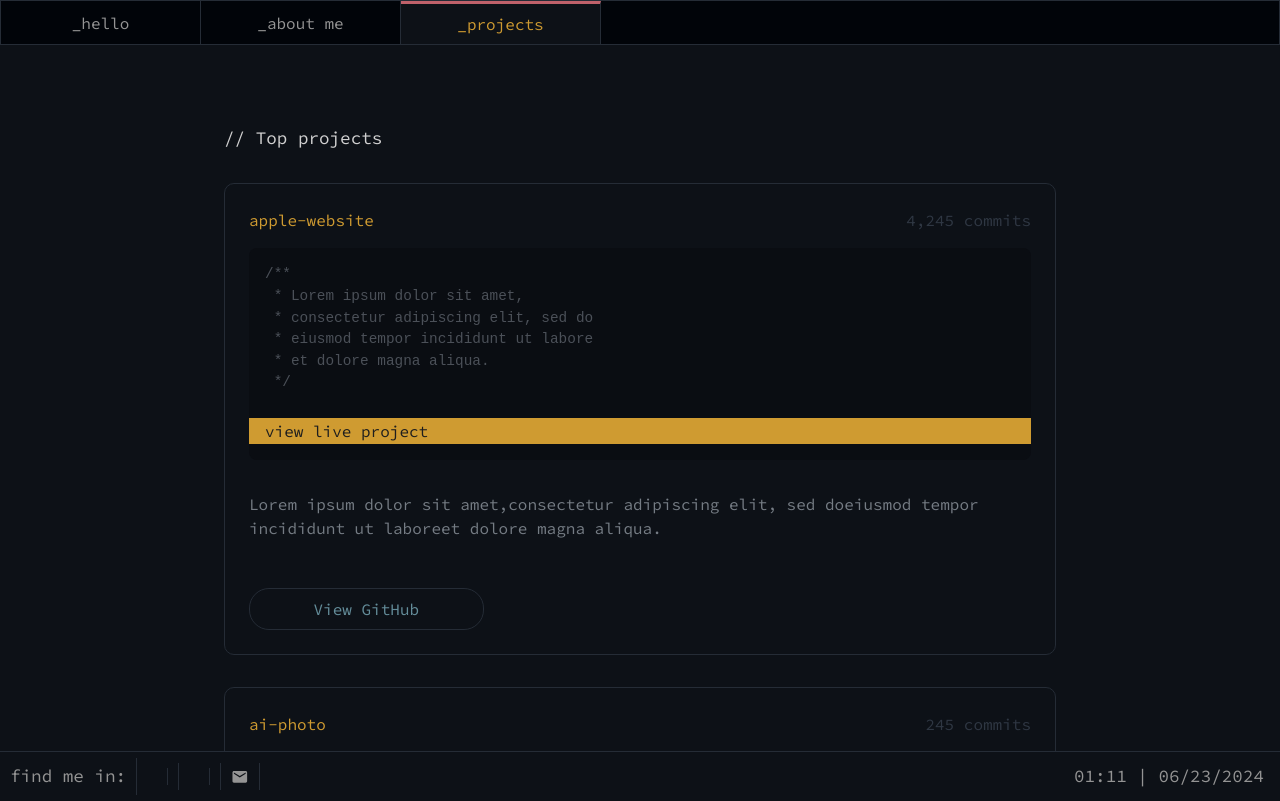
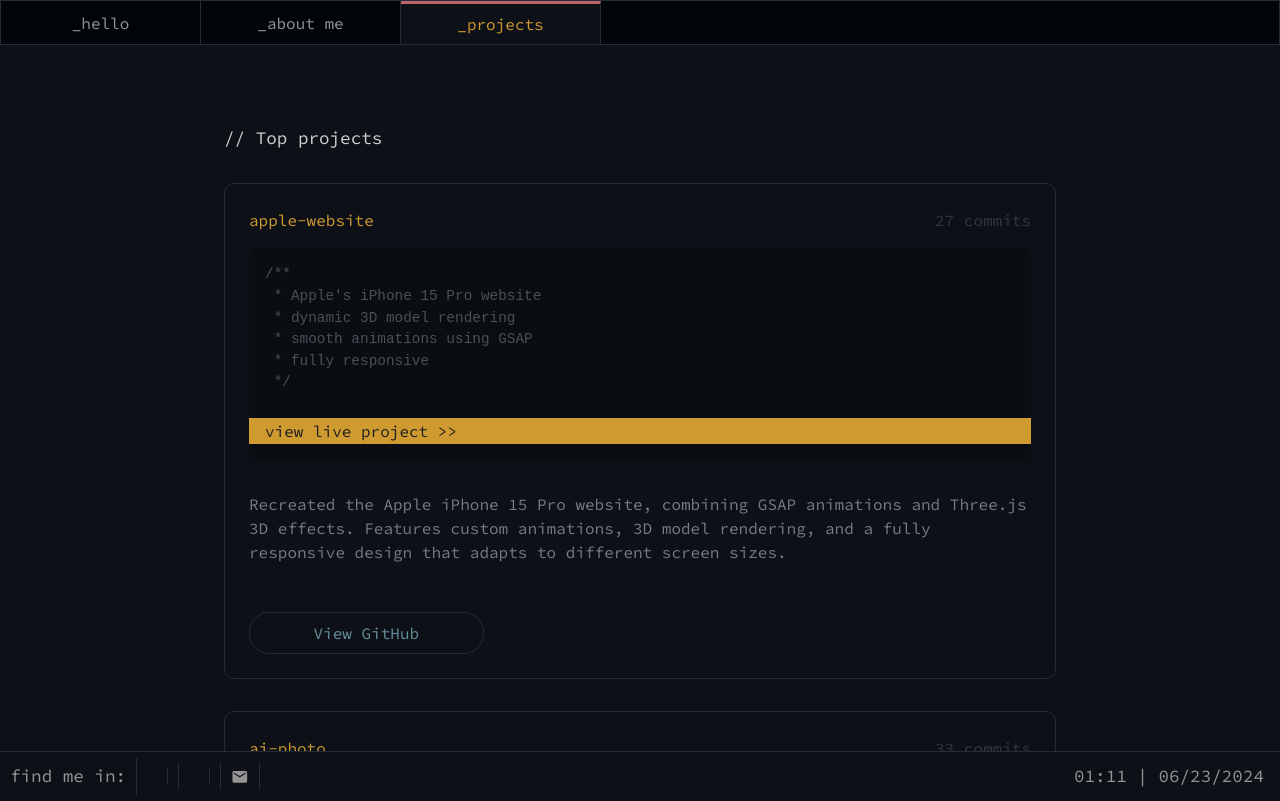
Before and after one commit to jung-eugene/portfolio, a Next.js app: page /project in a window 1280 px wide. Built offline with nearby package versions, Linux system fonts and the light colour scheme; some icons are missing.

Commit message:
add all project info

```diff
--- a/pages/project.jsx
+++ b/pages/project.jsx
@@ -4,43 +4,51 @@ import styles from "../styles/Project.module.css";
 const projects = [
   {
     title: "apple-website",
-    description: [
-      "Lorem ipsum dolor sit amet,",
-      "consectetur adipiscing elit, sed do",
-      "eiusmod tempor incididunt ut labore",
-      "et dolore magna aliqua.",
+    codeBlockContent: [
+      "Apple's iPhone 15 Pro website",
+      "dynamic 3D model rendering",
+      "smooth animations using GSAP",
+      "fully responsive",
     ],
-    commits: "4,245 commits",
+    description:
+      "Recreated the Apple iPhone 15 Pro website, combining GSAP animations and Three.js 3D effects. Features custom animations, 3D model rendering, and a fully responsive design that adapts to different screen sizes.",
+    commits: "27 commits",
   },
   {
     title: "ai-photo",
-    description: [
-      "Lorem ipsum dolor sit amet,",
-      "consectetur adipiscing elit, sed do",
-      "eiusmod tempor incididunt ut labore",
-      "et dolore magna aliqua.",
+    codeBlockContent: [
+      "AI image generation app",
+      "MERN stack",
+      "Cloudinary for image storage",
+      "responsive design with Tailwind CSS",
     ],
-    commits: "245 commits",
+    description:
+      "An AI Photo Generator that turns text descriptions into images using OpenAI's DALL-E. Utilized the MERN stack for full-stack development, Tailwind CSS for responsive design, and Cloudinary for cloud-based image storage.",
+    commits: "33 commits",
   },
   {
     title: "bostonhacks-medimind",
-    description: [
-      "Lorem ipsum dolor sit amet,",
-      "consectetur adipiscing elit, sed do",
-      "eiusmod tempor incididunt ut labore",
-      "et dolore magna aliqua.",
+    codeBlockContent: [
+      "fitness and diet mobile app",
+      "React Native and OpenAI",
+      "health metric monitor",
+      "AI-powered symptom checker",
     ],
-    commits: "245 commits",
+    description:
+      "A mental health tracking mobile app developed for the BostonHacks hackathon. Designed for individuals with medical conditions, allowing them to monitor their health metrics and receive AI diet recommendations.",
+    commits: "72 commits",
   },
   {
     title: "bu-website",
-    description: [
-      "Lorem ipsum dolor sit amet,",
-      "consectetur adipiscing elit, sed do",
-      "eiusmod tempor incididunt ut labore",
-      "et dolore magna aliqua.",
+    codeBlockContent: [
+      "simplified version of the BU website",
+      "introduces the university",
+      "HTML, CSS, and Javascript",
+      "fully responsive",
     ],
-    commits: "245 commits",
+    description:
+      "A website designed to introduce Boston University, built using HTML, CSS, and Javascript. Includes a contact form and various pages such as About, Programs, and Blog. Fully responsive design.",
+    commits: "7 commits",
   },
 ];
 
@@ -59,11 +67,15 @@ const Project = () => {
               <pre>
                 <code>
                   {`/**\n`}
-                  {project.description.map((line) => ` * ${line}\n`).join("")}
+                  {project.codeBlockContent
+                    .map((line) => ` * ${line}\n`)
+                    .join("")}
                   {` */`}
                 </code>
               </pre>
-              <button className={styles.button}>view live project</button>
+              <button className={styles.button}>
+                view live project &gt;&gt;{" "}
+              </button>
             </div>
             <div className={styles.description}>{project.description}</div>
             <a
```
